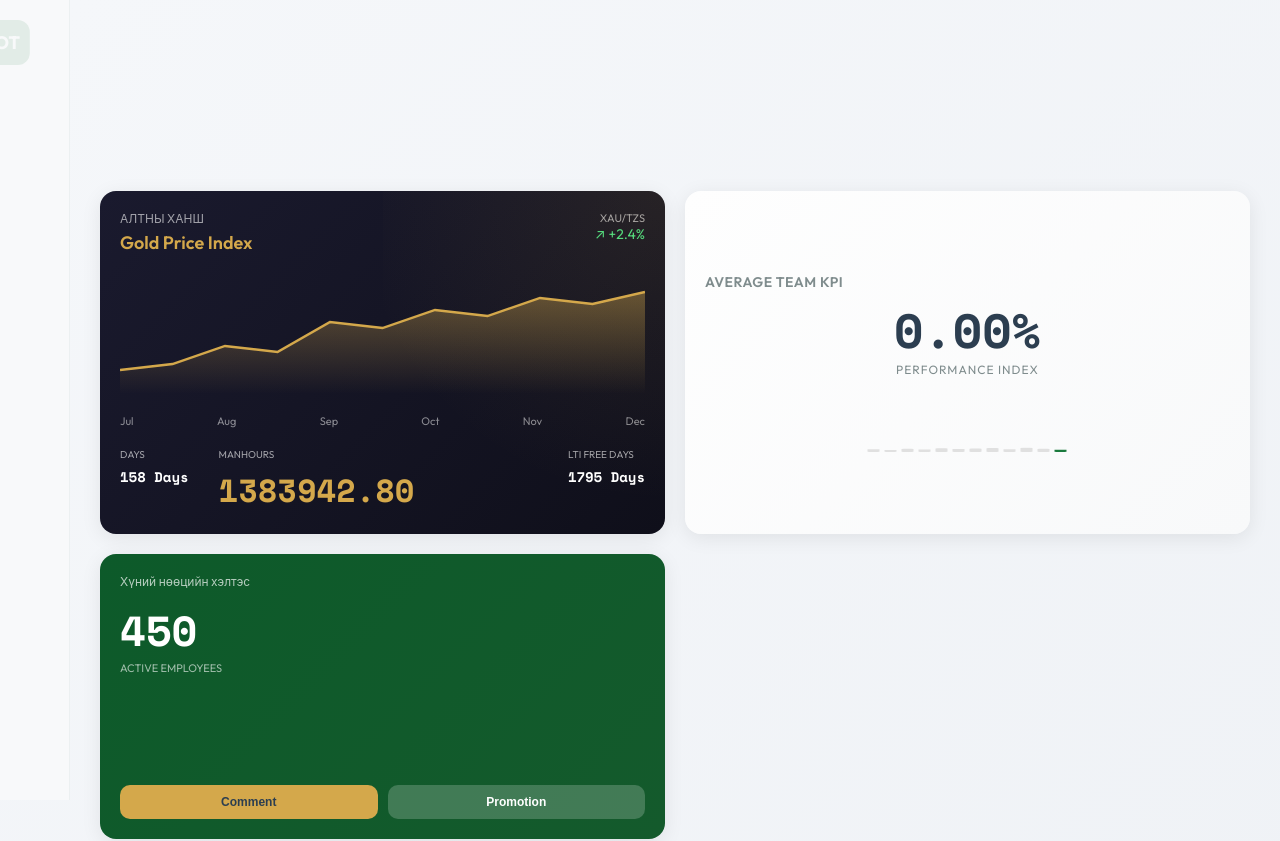
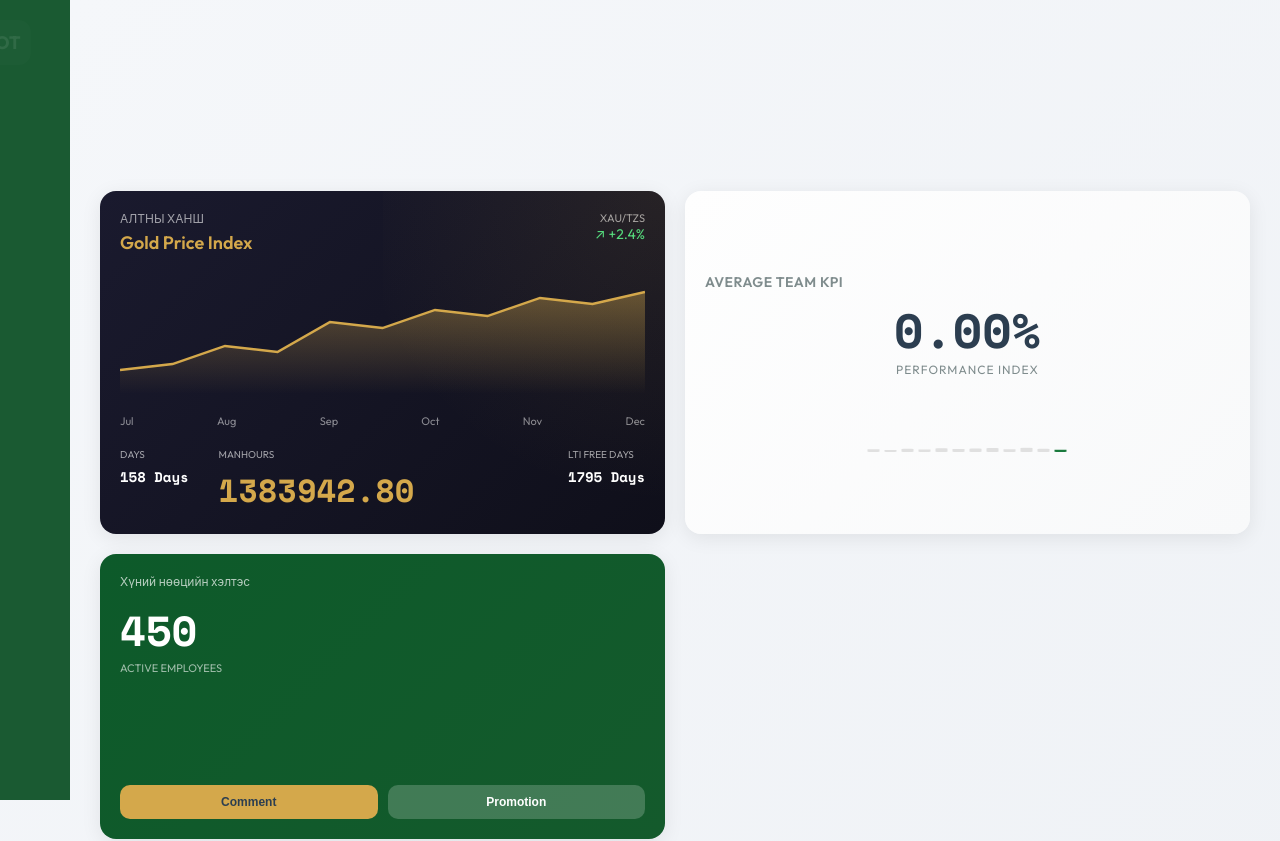
Before and after one commit to hodooniihoosonmantuu/project-cursor, a React (Vite) app: page / in a window 1280 px wide. Shown: the top 841 px of the page. Built offline with nearby package versions, Linux system fonts and the light colour scheme.

Commit message:
Fix sidebar and remove white blur issues

```diff
--- a/src/App.css
+++ b/src/App.css
@@ -56,8 +56,8 @@ body {
 /* Sidebar */
 .sidebar {
   width: 70px;
-  background: var(--sidebar-bg);
-  border-right: 1px solid var(--border-color);
+  background: #1a5a32;
+  border-right: none;
   display: flex;
   flex-direction: column;
   align-items: center;
@@ -66,13 +66,13 @@ body {
   left: 0;
   top: 0;
   height: 100vh;
-  z-index: 100;
+  z-index: 200;
 }
 
 .sidebar-logo {
   width: 45px;
   height: 45px;
-  background: var(--primary-green);
+  background: rgba(255, 255, 255, 0.15);
   border-radius: 12px;
   display: flex;
   align-items: center;
@@ -99,18 +99,18 @@ body {
   justify-content: center;
   cursor: pointer;
   transition: all 0.3s ease;
-  color: var(--text-secondary);
+  color: rgba(255, 255, 255, 0.7);
   font-size: 18px;
 }
 
-.sidebar-item:hover,
-.sidebar-item.active {
-  background: var(--primary-green);
+.sidebar-item:hover {
+  background: rgba(255, 255, 255, 0.1);
   color: white;
 }
 
 .sidebar-item.active {
-  box-shadow: 0 4px 15px rgba(26, 122, 61, 0.4);
+  background: rgba(255, 255, 255, 0.2);
+  color: white;
 }
 
 /* Main Content */
@@ -203,12 +203,11 @@ body {
   background: linear-gradient(
     180deg,
     transparent 0%,
-    rgba(0, 150, 200, 0.1) 20%,
-    rgba(0, 100, 150, 0.15) 40%,
-    rgba(0, 80, 120, 0.1) 60%,
+    rgba(0, 150, 200, 0.08) 20%,
+    rgba(0, 100, 150, 0.1) 40%,
+    rgba(0, 80, 120, 0.08) 60%,
     transparent 100%
   );
-  filter: blur(8px);
 }
 
 .water-wave.wave-1 {
@@ -1287,17 +1286,6 @@ body {
   font-size: 13px;
 }
 
-/* Three.js Background */
-.three-background {
-  position: fixed;
-  top: 0;
-  left: 0;
-  width: 100%;
-  height: 100%;
-  z-index: -1;
-  opacity: 0.3;
-  pointer-events: none;
-}
 
 /* Manhours Widget */
 .manhours-widget {
--- a/src/App.jsx
+++ b/src/App.jsx
@@ -15,7 +15,6 @@ import TeamMembers from './components/TeamMembers'
 import NewColleagues from './components/NewColleagues'
 import Documents from './components/Documents'
 import OnboardingRoadmap from './components/OnboardingRoadmap'
-import ThreeBackground from './components/ThreeBackground'
 import './App.css'
 
 gsap.registerPlugin(ScrollTrigger)
@@ -73,7 +72,6 @@ function App() {
 
   return (
     <div className="app" ref={mainRef}>
-      <ThreeBackground />
       <Sidebar />
       <main className="main-content">
         <Header />
```
